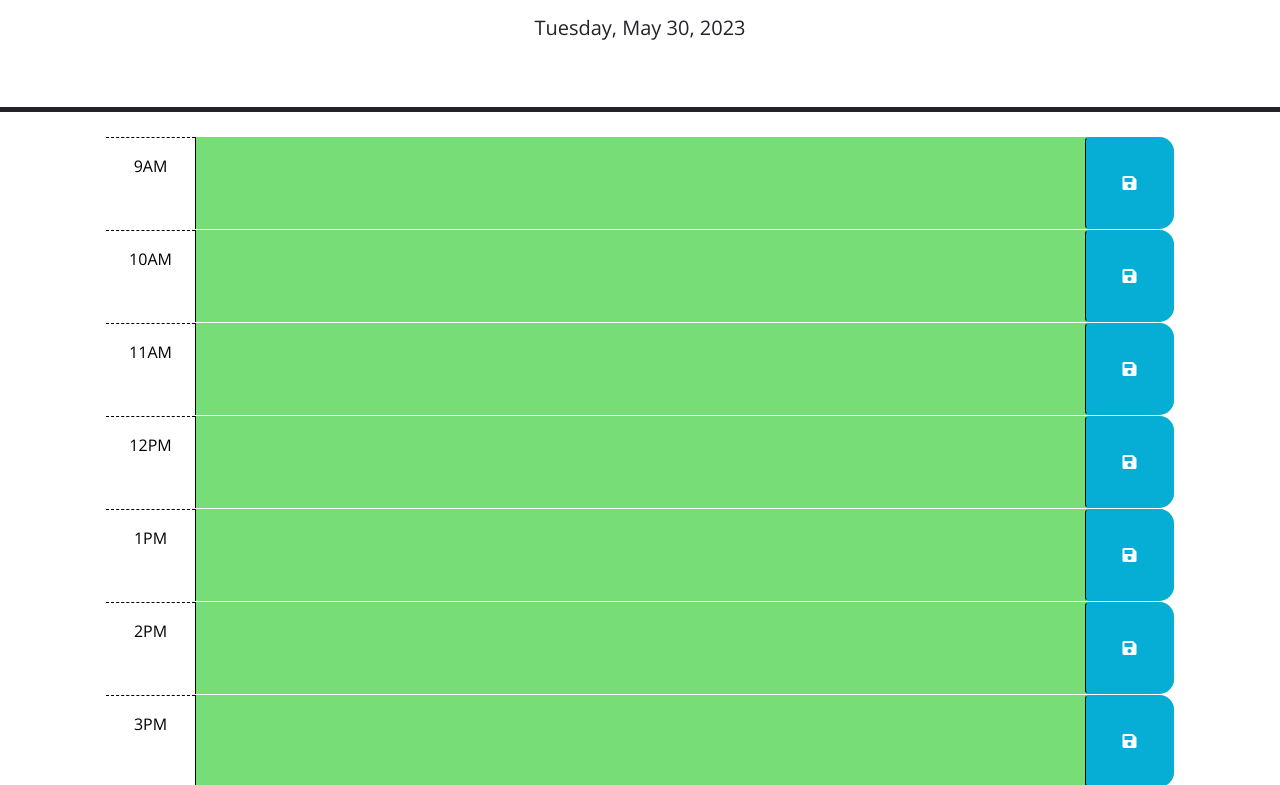
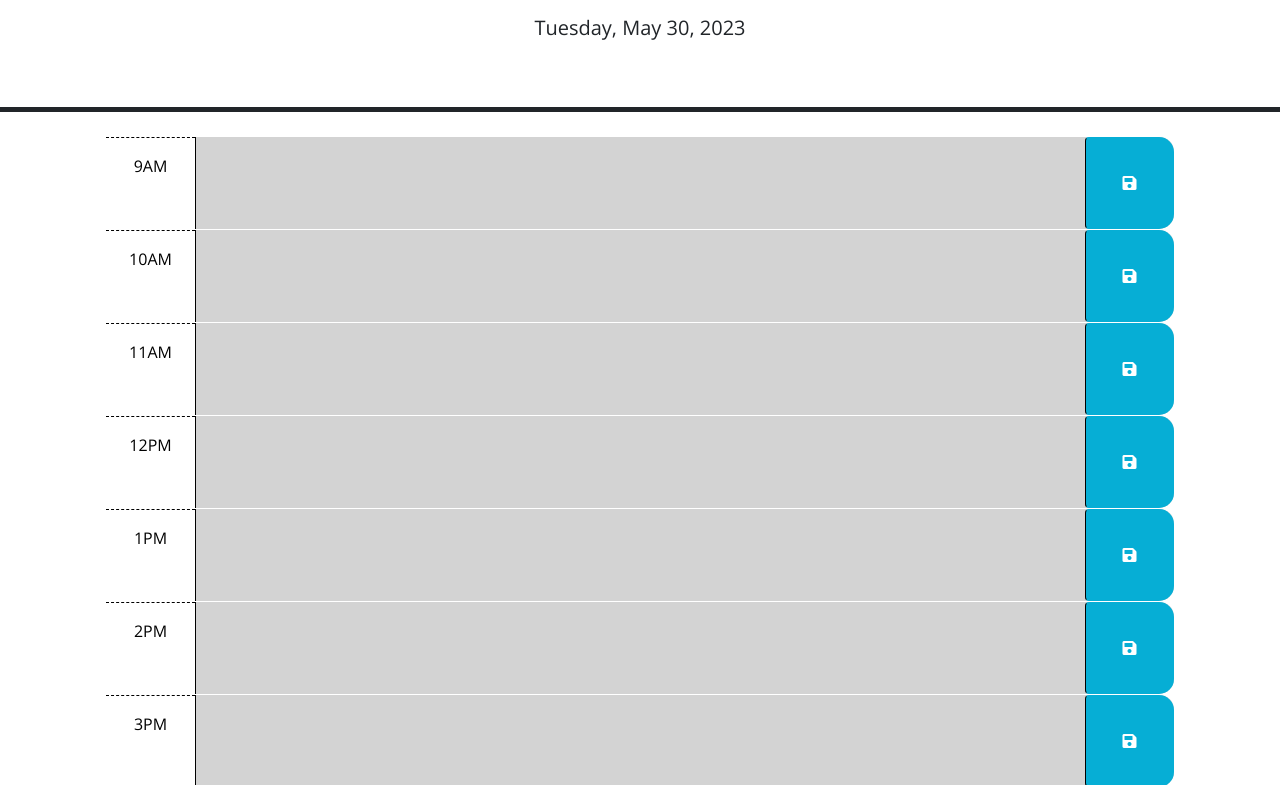
Before and after one commit to stms15/work-day-planner, a plain HTML site: page index.html in a window 1280 px wide. Shown: the part 166-951 px from the top of the page. Drawn offline with nearby package versions, Linux system fonts and the light colour scheme.

Commit message:
added past, present, future colour coding

```diff
--- a/assets/js/script.js
+++ b/assets/js/script.js
@@ -9,18 +9,35 @@ $(function () {
   // time-block containing the button that was clicked? How might the id be
   // useful when saving the description in local storage?
   //
-  // TODO: Add code to apply the past, present, or future class to each time
-  // block by comparing the id to the current hour. HINTS: How can the id
-  // attribute of each time-block be used to conditionally add or remove the
-  // past, present, and future classes? How can Day.js be used to get the
-  // current hour in 24-hour time?
+
+  var today = {
+    date: dayjs().format('dddd, MMMM D, YYYY'),
+    time24: dayjs().format('H'),
+    time12: dayjs().format('h a')
+  };
+  var timeBlocks = [];
+
+  for (let i=9; i<=17; i++) {
+    elementId = "#hour-" + i.toString();
+    timeBlocks.push($(elementId));
+
+    var index = i-9;
+    var dataNum = timeBlocks[index].data().number;
+    if (dataNum < today.time24) {
+      timeBlocks[index].removeClass('future');
+      timeBlocks[index].addClass('past');
+    } else if (dataNum == today.time24) {
+      timeBlocks[index].removeClass('future');
+      timeBlocks[index].addClass('present');
+    }
+    // else keep future class
+  }
+
   //
   // TODO: Add code to get any user input that was saved in localStorage and set
   // the values of the corresponding textarea elements. HINT: How can the id
   // attribute of each time-block be used to do this?
   //
-  // TODO: Add code to display the current date in the header of the page.
-  var today = dayjs();
 
-  $('#currentDay').text(today.format('dddd, MMMM D, YYYY'));
+  $('#currentDay').text(today.date);
 });
--- a/index.html
+++ b/index.html
@@ -39,7 +39,7 @@
         code is implemented.
         -->
 
-      <div id="hour-9" class="row time-block future">
+      <div id="hour-9" class="row time-block future" data-number="9">
         <div class="col-2 col-md-1 hour text-center py-3">9AM</div>
         <textarea class="col-8 col-md-10 description" rows="3"> </textarea>
         <button class="btn saveBtn col-2 col-md-1" aria-label="save">
@@ -47,7 +47,7 @@
         </button>
       </div>
 
-      <div id="hour-10" class="row time-block future">
+      <div id="hour-10" class="row time-block future" data-number="10">
         <div class="col-2 col-md-1 hour text-center py-3">10AM</div>
         <textarea class="col-8 col-md-10 description" rows="3"> </textarea>
         <button class="btn saveBtn col-2 col-md-1" aria-label="save">
@@ -55,7 +55,7 @@
         </button>
       </div>
 
-      <div id="hour-11" class="row time-block future">
+      <div id="hour-11" class="row time-block future" data-number="11">
         <div class="col-2 col-md-1 hour text-center py-3">11AM</div>
         <textarea class="col-8 col-md-10 description" rows="3"> </textarea>
         <button class="btn saveBtn col-2 col-md-1" aria-label="save">
@@ -63,7 +63,7 @@
         </button>
       </div>
 
-      <div id="hour-12" class="row time-block future">
+      <div id="hour-12" class="row time-block future" data-number="12">
         <div class="col-2 col-md-1 hour text-center py-3">12PM</div>
         <textarea class="col-8 col-md-10 description" rows="3"> </textarea>
         <button class="btn saveBtn col-2 col-md-1" aria-label="save">
@@ -71,7 +71,7 @@
         </button>
       </div>
 
-      <div id="hour-13" class="row time-block future">
+      <div id="hour-13" class="row time-block future" data-number="13">
         <div class="col-2 col-md-1 hour text-center py-3">1PM</div>
         <textarea class="col-8 col-md-10 description" rows="3"> </textarea>
         <button class="btn saveBtn col-2 col-md-1" aria-label="save">
@@ -79,7 +79,7 @@
         </button>
       </div>
 
-      <div id="hour-14" class="row time-block future">
+      <div id="hour-14" class="row time-block future" data-number="14">
         <div class="col-2 col-md-1 hour text-center py-3">2PM</div>
         <textarea class="col-8 col-md-10 description" rows="3"> </textarea>
         <button class="btn saveBtn col-2 col-md-1" aria-label="save">
@@ -87,7 +87,7 @@
         </button>
       </div>
 
-      <div id="hour-15" class="row time-block future">
+      <div id="hour-15" class="row time-block future" data-number="15">
         <div class="col-2 col-md-1 hour text-center py-3">3PM</div>
         <textarea class="col-8 col-md-10 description" rows="3"> </textarea>
         <button class="btn saveBtn col-2 col-md-1" aria-label="save">
@@ -95,7 +95,7 @@
         </button>
       </div>
 
-      <div id="hour-16" class="row time-block future">
+      <div id="hour-16" class="row time-block future" data-number="16">
         <div class="col-2 col-md-1 hour text-center py-3">4PM</div>
         <textarea class="col-8 col-md-10 description" rows="3"> </textarea>
         <button class="btn saveBtn col-2 col-md-1" aria-label="save">
@@ -103,7 +103,7 @@
         </button>
       </div>
 
-      <div id="hour-17" class="row time-block future">
+      <div id="hour-17" class="row time-block future" data-number="17">
         <div class="col-2 col-md-1 hour text-center py-3">5PM</div>
         <textarea class="col-8 col-md-10 description" rows="3"> </textarea>
         <button class="btn saveBtn col-2 col-md-1" aria-label="save">
```
